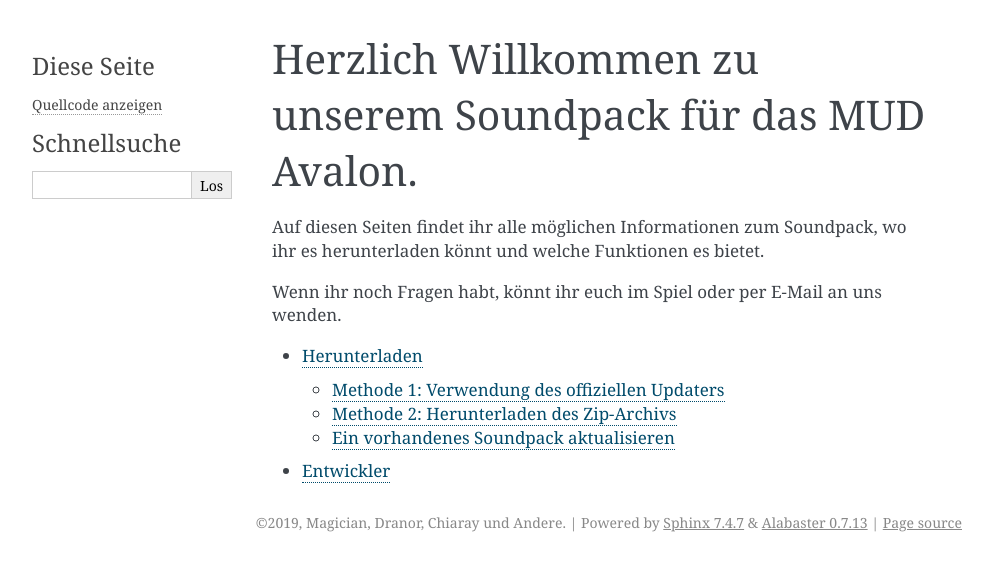
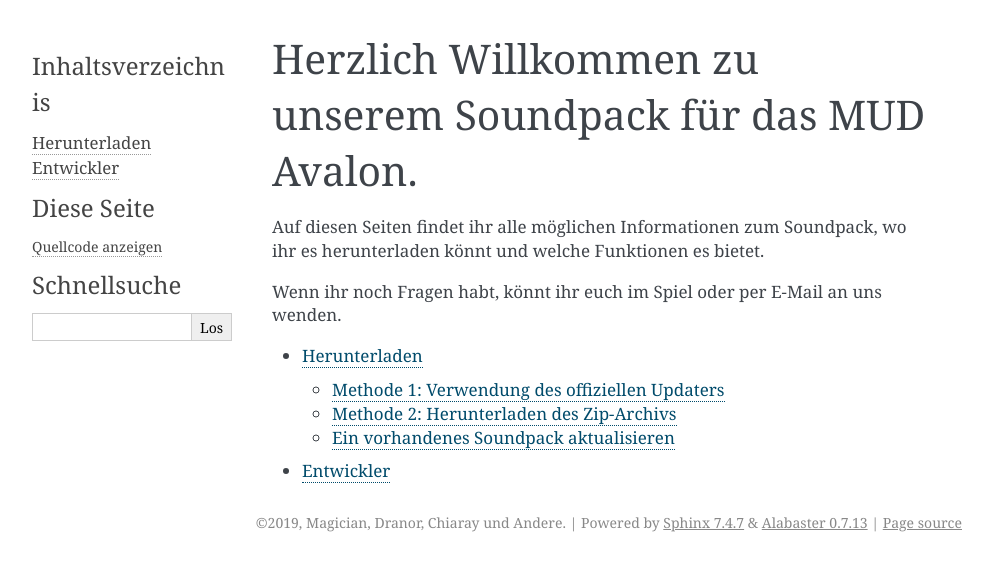
Before and after one commit to Timtam/avalon-documentation, a Sphinx documentation site: the page built from doc/index.rst, in a window 1280 px wide. Shown: the top 571 px of the page, without its empty margins (148-1141 px from the left). Built offline with Sphinx 7.4.7, drawn with Linux system fonts in a browser that asks for light colours.

Commit message:
nur das globale Inhaltsverzeichnis in der sidebar anzeigen

```diff
--- a/doc/conf.py
+++ b/doc/conf.py
@@ -96,8 +96,7 @@
 # default: ``['localtoc.html', 'relations.html', 'sourcelink.html',
 # 'searchbox.html']``.
 #
-# html_sidebars = {}
-
+html_sidebars = { '**': ['globaltoc.html', 'relations.html', 'sourcelink.html', 'searchbox.html'] }
 
 # -- Options for HTMLHelp output ---------------------------------------------
 
```
